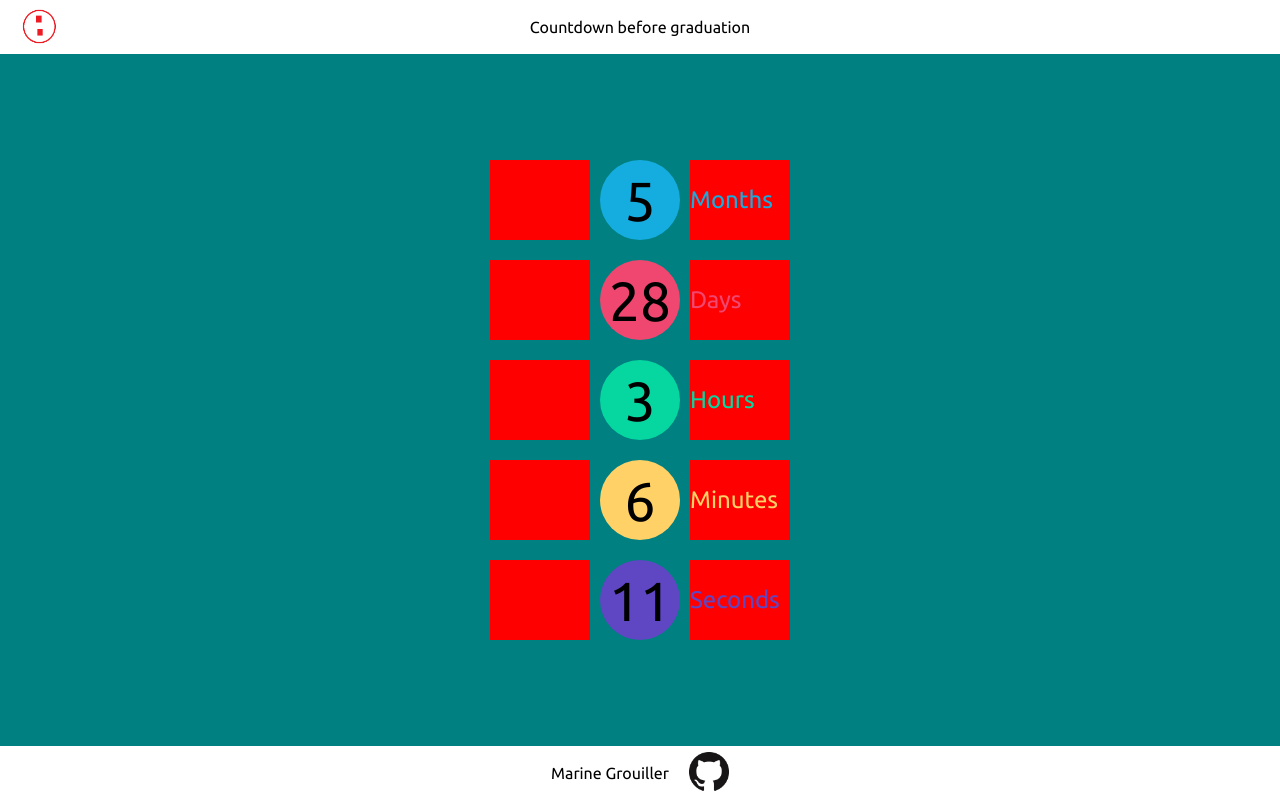
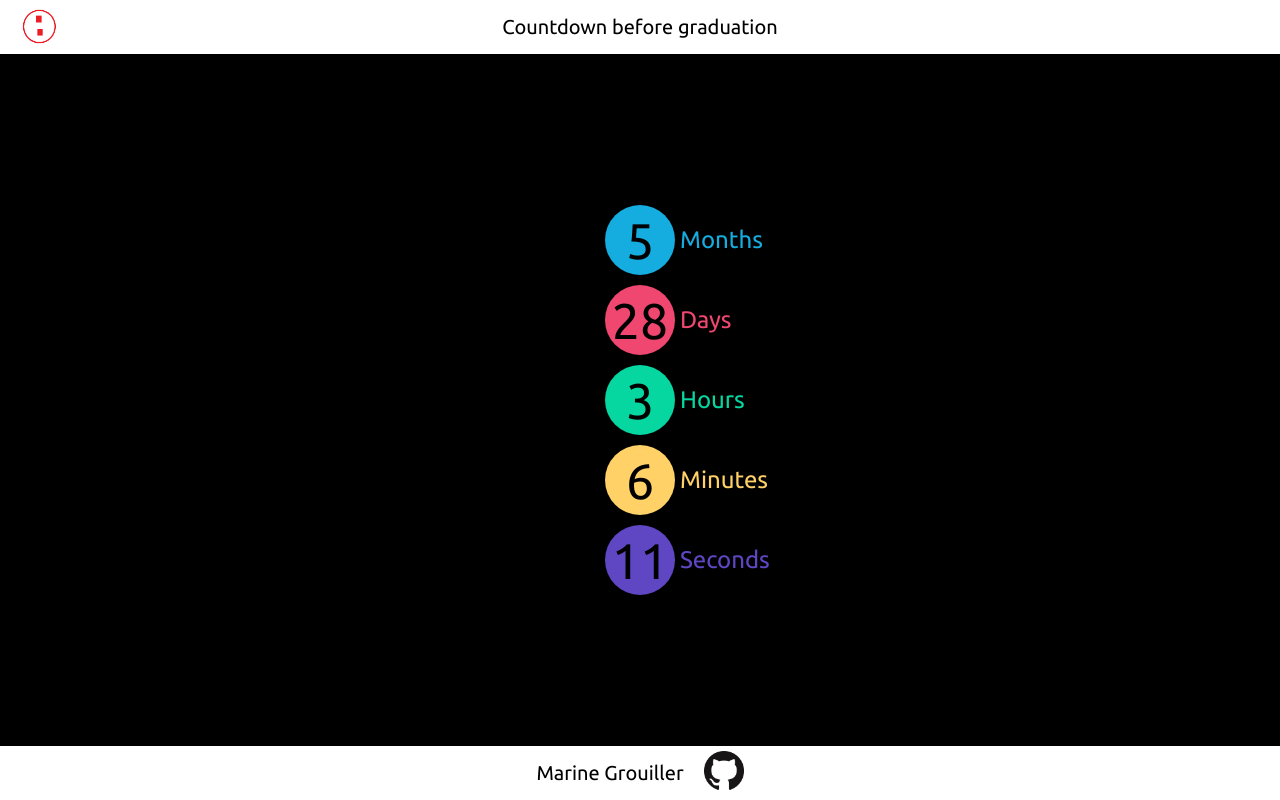
Before and after one commit to MrTrnr/topchrono, a plain HTML site: page index.html in a window 1280 px wide. Drawn offline with Linux system fonts and the light colour scheme.

Commit message:
reduction des cercles et des blocs de text pour écran minimum 320 px large

```diff
--- a/style.css
+++ b/style.css
@@ -6,7 +6,7 @@ html, body
 body
 {
 	font-family: 'Ubuntu', sans-serif;
-	background-color:teal;
+	background-color:#000000;
 	margin:0;
 	display:flex;
 	flex-direction: column;
@@ -25,6 +25,7 @@ body
 	justify-content: space-between;
 	align-items: center;
 	background-color:#ffffff;
+	font-size: 20px;
 	height:54px;
 }
 
@@ -66,9 +67,9 @@ body
 
 .circle
 {
-	margin:10px;
-	height:80px;
-	width:80px;
+	margin:5px;
+	height:70px;
+	width:70px;
 	border-radius: 50%;
 	display : flex;
 	flex-direction: column;
@@ -104,14 +105,14 @@ body
 {
 	margin:0;
 	text-align: center;
-	font-size: 55px;
+	font-size: 50px;
 }
 
 .text
 {
 	width: 100px;
-	height: 80px;
-	background-color: red;
+	height: 70px;
+	/*background-color: red;*/
 	display : flex;
 	flex-direction: column;
 	justify-content: center;
@@ -164,6 +165,7 @@ body
 	align-items: center;
 	height:54px;
 	background-color:#ffffff;
+	font-size: 20px;
 }
 
 #logo_github
```
